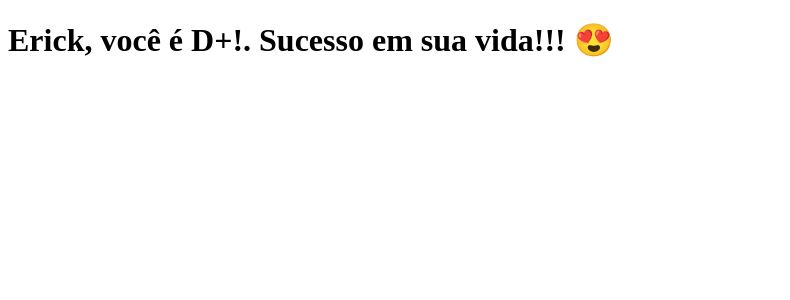
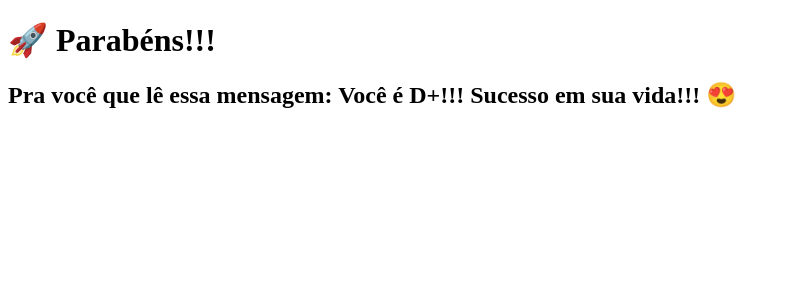
Before and after one commit to ecalazans/clone-tabnews, a Next.js app: page / in a window 1280 px wide. Shown: the top 300 px of the page, without its empty margins (0-790 px from the left). Built offline with nearby package versions, Linux system fonts and the light colour scheme.

Commit message:
adicionando novo texto

```diff
--- a/pages/index.js
+++ b/pages/index.js
@@ -1,5 +1,8 @@
 function Home() {
-  return <h1>Erick, você é D+!. Sucesso em sua vida!!! 😍</h1>
+  return <>
+    <h1>🚀 Parabéns!!!</h1>
+    <h2>Pra você que lê essa mensagem: Você é D+!!! Sucesso em sua vida!!! 😍</h2>
+  </>
 }
 
 export default Home
```
